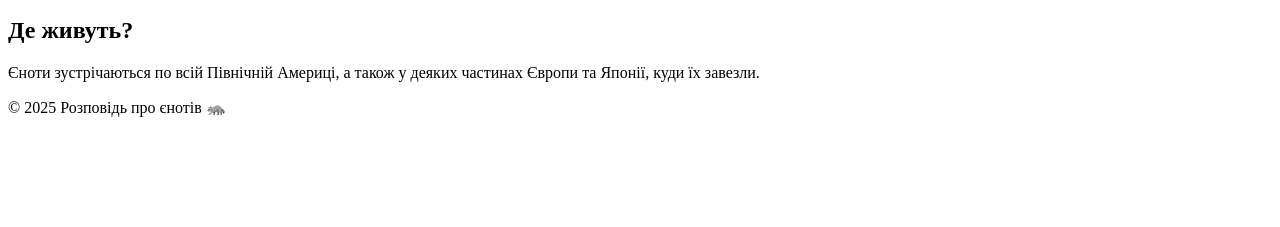
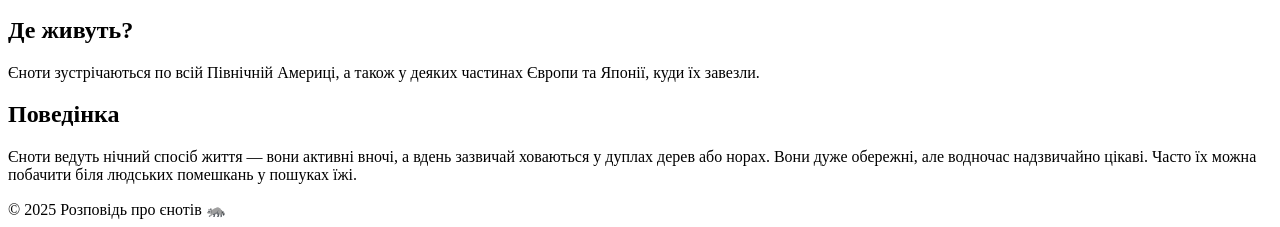
Before and after one commit to Anna-QA-18/GIThome_work, a plain HTML site: page QA_Manual.html in a window 1280 px wide. Shown: the part 1346-1573 px from the top of the page. Before the commit the page ends 1471 px from the top, so only its background shows below. Drawn offline with Linux system fonts and the light colour scheme.

Commit message:
added new section

```diff
--- a/QA_Manual.html
+++ b/QA_Manual.html
@@ -28,6 +28,11 @@
       <h2>Де живуть?</h2>
       <p>Єноти зустрічаються по всій Північній Америці, а також у деяких частинах Європи та Японії, куди їх завезли.</p>
     </section>
+
+    <section>
+      <h2>Поведінка</h2>
+      <p>Єноти ведуть нічний спосіб життя — вони активні вночі, а вдень зазвичай ховаються у дуплах дерев або норах. Вони дуже обережні, але водночас надзвичайно цікаві. Часто їх можна побачити біля людських помешкань у пошуках їжі.</p>
+    </section>
   </main>
 
   <footer>
```
